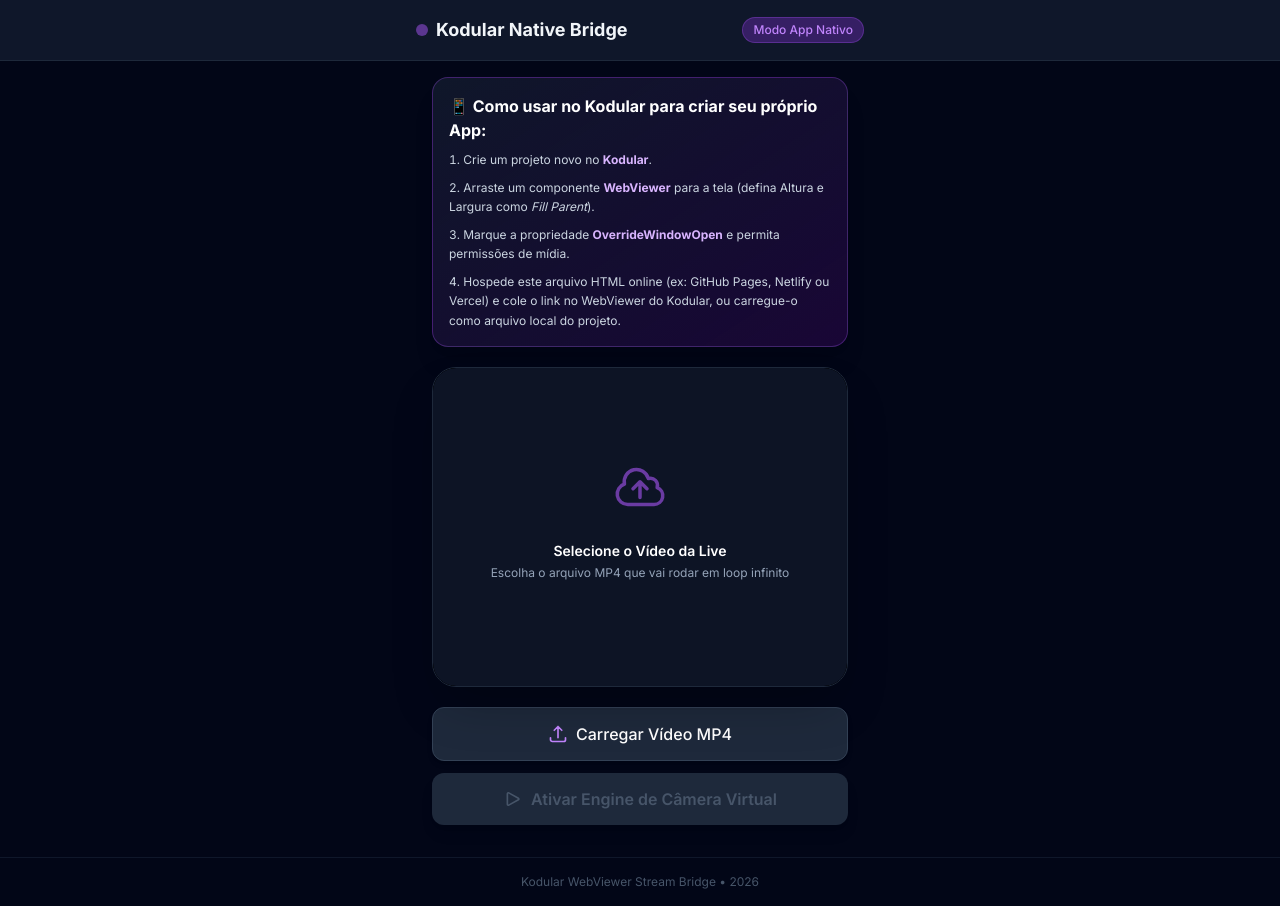
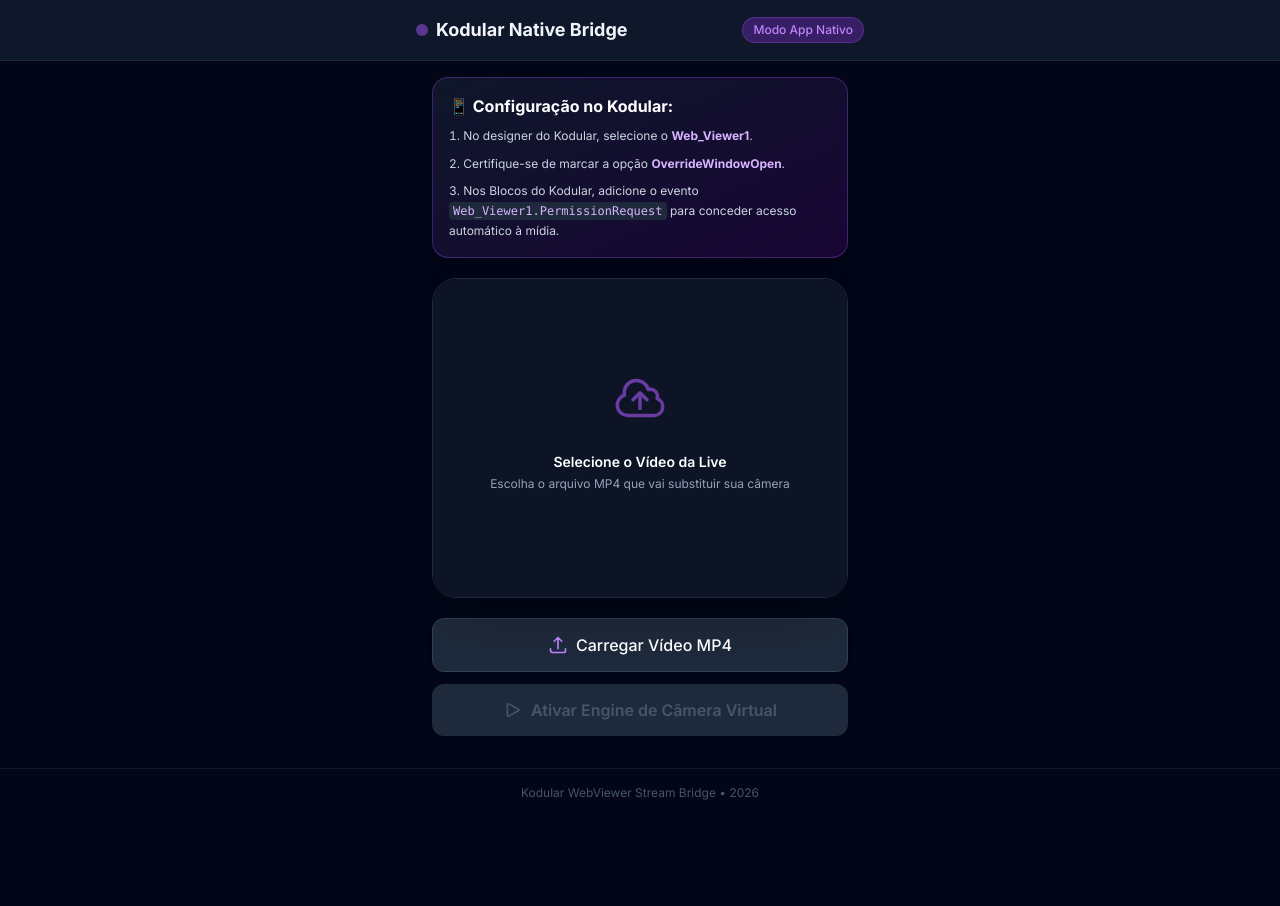
Before and after one commit to kanekajaum/CameraVideo, a plain HTML site: page index.html in a window 1280 px wide. After the commit the page ends 817 px from the top, so only its background shows below. Drawn offline with nearby package versions, Linux system fonts and the light colour scheme.

Commit message:
Update index.html

```diff
--- a/index.html
+++ b/index.html
@@ -27,13 +27,12 @@
         <!-- Instruções Específicas para o Kodular -->
         <div class="bg-gradient-to-br from-slate-900 to-purple-950/40 border border-purple-500/30 rounded-2xl p-4 text-sm text-slate-300 shadow-xl">
             <h2 class="font-bold text-white mb-2 flex items-center gap-2 text-base">
-                📱 Como usar no Kodular para criar seu próprio App:
+                📱 Configuração no Kodular:
             </h2>
             <ol class="list-decimal list-inside space-y-2 text-slate-300 text-xs leading-relaxed">
-                <li>Crie um projeto novo no <strong class="text-purple-300">Kodular</strong>.</li>
-                <li>Arraste um componente <strong class="text-purple-300">WebViewer</strong> para a tela (defina Altura e Largura como <em>Fill Parent</em>).</li>
-                <li>Marque a propriedade <strong class="text-purple-300">OverrideWindowOpen</strong> e permita permissões de mídia.</li>
-                <li>Hospede este arquivo HTML online (ex: GitHub Pages, Netlify ou Vercel) e cole o link no WebViewer do Kodular, ou carregue-o como arquivo local do projeto.</li>
+                <li>No designer do Kodular, selecione o <strong class="text-purple-300">Web_Viewer1</strong>.</li>
+                <li>Certifique-se de marcar a opção <strong class="text-purple-300">OverrideWindowOpen</strong>.</li>
+                <li>Nos Blocos do Kodular, adicione o evento <code class="bg-slate-800 px-1 py-0.5 rounded text-purple-300">Web_Viewer1.PermissionRequest</code> para conceder acesso automático à mídia.</li>
             </ol>
         </div>
 
@@ -47,11 +46,11 @@
                     <path stroke-linecap="round" stroke-linejoin="round" d="M12 16.5V9.75m0 0l3 3m-3-3l-3 3M6.75 19.5a4.5 4.5 0 01-1.41-8.775 5.25 5.25 0 0110.233-2.33 3 3 0 013.758 3.848A3.75 3.75 0 0118 19.5H6.75z"></path>
                 </svg>
                 <p class="text-sm font-semibold text-white mb-1">Selecione o Vídeo da Live</p>
-                <p class="text-xs text-slate-400">Escolha o arquivo MP4 que vai rodar em loop infinito</p>
+                <p class="text-xs text-slate-400">Escolha o arquivo MP4 que vai substituir sua câmera</p>
             </div>
 
             <div id="liveBadge" class="absolute top-4 left-4 bg-purple-600 text-white text-xs font-bold px-3 py-1 rounded-full hidden items-center gap-1.5 shadow-lg">
-                <span class="w-2 h-2 rounded-full bg-white animate-ping"></span> TRANSMISSÃO VIRTUAL ATIVA
+                <span class="w-2 h-2 rounded-full bg-white animate-ping"></span> CÂMERA VIRTUAL ATIVA
             </div>
         </div>
 
@@ -76,10 +75,10 @@
         <!-- Status Box -->
         <div id="streamInfo" class="hidden bg-purple-950/40 border border-purple-500/30 rounded-xl p-3.5 text-xs text-purple-300 flex flex-col gap-1">
             <span class="font-semibold text-purple-200 flex items-center gap-1">
-                🚀 Engine Pronta para o App Nativo!
+                🚀 Engine Ativa no App Nativo!
             </span>
             <p class="text-purple-400/90 leading-relaxed">
-                O fluxo de vídeo agora está sendo gerado via Stream contínuo em loop. Pronto para uso no WebViewer do Kodular.
+                Qualquer chamada de câmera feita por este WebView agora receberá o seu vídeo em loop em vez da lente física.
             </p>
         </div>
 
@@ -142,12 +141,14 @@
                     await sourceVideo.play();
                     renderLoop();
 
+                    // Cria o stream de vídeo virtual direto do Canvas
                     virtualMediaStream = outputCanvas.captureStream(30);
 
+                    // Sobrescreve o getUserMedia para enganar qualquer script/app que tente abrir a câmera
                     if (navigator.mediaDevices) {
                         navigator.mediaDevices.getUserMedia = async (constraints) => {
                             if (constraints && constraints.video) {
-                                console.log("Kodular Bridge: Retornando vídeo em loop simulando câmera.");
+                                console.log("Kodular Bridge: Retornando vídeo virtual.");
                                 return virtualMediaStream;
                             }
                             if (originalGetUserMedia) {
```
